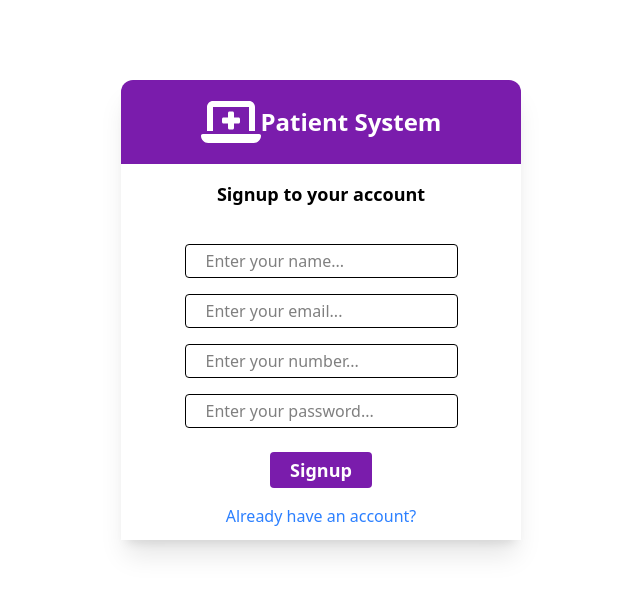
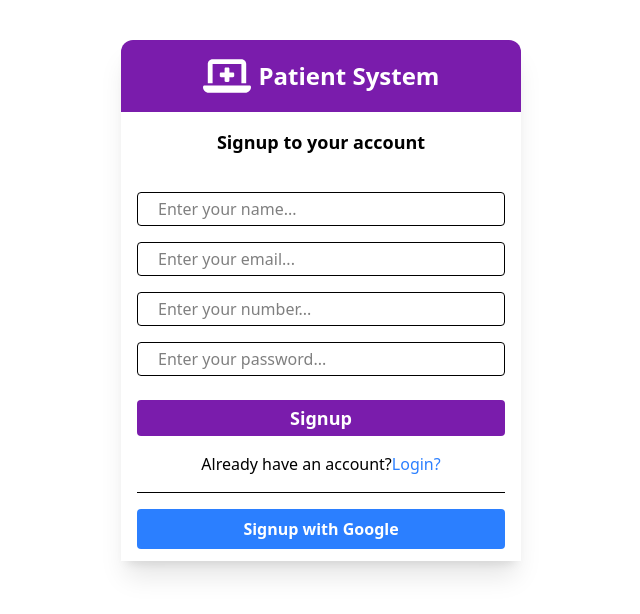
Before and after one commit to Anmolsharma1228/DoctorAppointmentWeb, a React (Vite) app in the folder frontend/: page / in a window 1280 px wide. Shown: the top 614 px of the page, without its empty margins (319-959 px from the left). Built offline with nearby package versions, Linux system fonts and the light colour scheme.

Commit message:
add firebase

```diff
--- a/frontend/package.json
+++ b/frontend/package.json
@@ -12,6 +12,7 @@
   "dependencies": {
     "@tailwindcss/vite": "^4.1.4",
     "axios": "^1.8.4",
+    "firebase": "^11.10.0",
     "react": "^19.0.0",
     "react-dom": "^19.0.0",
     "react-icons": "^5.5.0",
--- a/frontend/src/Components/Header.jsx
+++ b/frontend/src/Components/Header.jsx
@@ -6,14 +6,20 @@ import { getPatientData } from "../Action/Action";
 import { ImCross } from "react-icons/im";
 import { Link, NavLink, useNavigate } from "react-router-dom";
 import profile from "../assets/profile.jpg";
+import { handleLogout } from "./firbase";
 
 const Header = () => {
   const [toggle, setToggle] = useState(false);
+  const [user, setUser] = useState(null);
   const dispatch = useDispatch();
   const navigate = useNavigate();
 
 
   useEffect(()=>{
+     const stored = localStorage.getItem("user");
+    if (stored) {
+      setUser(JSON.parse(stored));
+    }
 dispatch(getPatientData())
   },[dispatch])
 
@@ -61,7 +67,11 @@ dispatch(getPatientData())
 
         <div className="py-6 text-center">
           <img src={profile} alt="Profile" className="w-[80px] h-[80px] rounded-full mx-auto" />
-          <p className="font-semibold mt-2">Lorem Ipsum</p>
+           {user && (
+        <div className="text-sm">
+        <span className="font-semibold">{user.name}</span>
+        </div>
+      )}
         </div>
         <div className="md:hidden ml-4 text-center font-semibold flex flex-col my-2">
           <NavLink
@@ -88,7 +98,7 @@ dispatch(getPatientData())
             <FaCheck />
             Patient
           </Link>
-          <button onClick={LogoutButton} className="flex items-center justify-center gap-2 text-gray-800 bg-white py-2 rounded-r-full font-semibold text-lg cursor-pointer">
+          <button onClick={() => handleLogout(navigate)} className="flex items-center justify-center gap-2 text-gray-800 bg-white py-2 rounded-r-full font-semibold text-lg cursor-pointer">
             <FaRegUser />
             Logout
           </button>
--- /dev/null
+++ b/frontend/src/Components/firbase.js
@@ -0,0 +1,53 @@
+// firebase.js
+import { initializeApp } from "firebase/app";
+import {
+  getAuth,
+  GoogleAuthProvider,
+  signInWithPopup,
+  signOut,
+} from "firebase/auth";
+
+const firebaseConfig = {
+  apiKey: "AIzaSyBOKz2XUodL29IEPjXtfrioM8tzgd8wO9w",
+  authDomain: "authentication-183b4.firebaseapp.com",
+  projectId: "authentication-183b4",
+  storageBucket: "authentication-183b4.appspot.com",
+  messagingSenderId: "1079006258747",
+  appId: "1:1079006258747:web:9aa9022b912d64e3b81e1e",
+};
+
+const app = initializeApp(firebaseConfig);
+const auth = getAuth(app);
+const googleProvider = new GoogleAuthProvider();
+
+// ✅ Save user in localStorage after Google login
+const handleGoogleLogin = async (setError, navigate) => {
+  try {
+    const result = await signInWithPopup(auth, googleProvider);
+    const user = result.user;
+
+    // Save name and email
+    localStorage.setItem("user", JSON.stringify({
+      name: user.displayName,
+      email: user.email
+    }));
+
+    setError("");
+    navigate("/home"); // redirect
+  } catch (error) {
+    console.error("Google login failed:", error);
+    setError("Google login failed. Please try again.");
+  }
+};
+
+const handleLogout = async (navigate) => {
+  try {
+    await signOut(auth);
+    localStorage.removeItem("user"); // ✅ clear user
+    navigate("/login");
+  } catch (error) {
+    console.error("Logout error:", error);
+  }
+};
+
+export { auth, googleProvider, handleGoogleLogin, handleLogout };
--- a/frontend/src/Pages/Login.jsx
+++ b/frontend/src/Pages/Login.jsx
@@ -1,4 +1,3 @@
-// src/Pages/Login.js
 import React, { useState } from "react";
 import { useDispatch } from "react-redux";
 import { login } from "../Action/Action";
@@ -6,9 +5,12 @@ import { useNavigate, Link } from "react-router-dom";
 import { ToastContainer } from "react-toastify";
 import { handleError, handleSuccess } from "../Components/utils";
 
+// ✅ Import Google login function
+import { handleGoogleLogin } from "../Components/firbase";
+
 const Login = () => {
   const [formdata, setformdata] = useState({ email: "", password: "" });
-  const [error, seterror] = useState({ email: "", password: "" });
+  const [error, seterror] = useState({ email: "", password: "", google: "" });
 
   const dispatch = useDispatch();
   const navigate = useNavigate();
@@ -66,7 +68,8 @@ const Login = () => {
     <div className="flex items-center justify-center mt-14 text-center">
       <div className="w-[350px] sm:w-[400px] shadow-xl mx-3 sm:mx-0">
         <h1 className="text-2xl font-semibold my-4">Login to your account</h1>
-        <form onSubmit={handleSubmit} className="py-3">
+
+        <form onSubmit={handleSubmit} className="py-3 px-4 flex flex-col">
           <input
             type="email"
             name="email"
@@ -89,18 +92,30 @@ const Login = () => {
             <p className="text-red-500 text-sm">{error.password}</p>
           )}
 
-          <div className="my-4 text-white font-semibold text-lg">
-            <button
-              type="submit"
-              className="cursor-pointer bg-[#7A1CAC] px-5 py-1 rounded-sm"
-            >
-              Login
-            </button>
-          </div>
+          <button
+            type="submit"
+            className="my-4 bg-[#7A1CAC] text-white font-semibold text-lg px-5 py-1 rounded-sm"
+          >
+            Login
+          </button>
+
           <p className="text-blue-500">
             <Link to="/">Don't have an account?</Link>
           </p>
+
+          <hr className="my-4" />
+
+          <button
+            type="button"
+            onClick={() => handleGoogleLogin(seterror, navigate)}
+            className="bg-blue-500 text-white px-4 py-2 rounded-sm"
+          >
+            Login with Google
+          </button>
+
+          {error.google && <p className="text-red-500 text-sm">{error.google}</p>}
         </form>
+
         <ToastContainer />
       </div>
     </div>
--- a/frontend/src/Pages/Signup.jsx
+++ b/frontend/src/Pages/Signup.jsx
@@ -3,8 +3,9 @@ import { FaLaptopMedical } from "react-icons/fa6";
 import { useDispatch } from "react-redux";
 import { addData } from "../Action/Action";
 import { useNavigate, Link } from "react-router-dom";
-import {ToastContainer} from "react-toastify";
+import { ToastContainer } from "react-toastify";
 import { handleError, handleSuccess } from "../Components/utils";
+import { handleGoogleLogin } from "../Components/firbase"; // ✅ import Google login
 
 const Signup = () => {
   const [formdata, setformdata] = useState({
@@ -19,6 +20,7 @@ const Signup = () => {
     email: "",
     contact_number: "",
     password: "",
+    google: "", // ✅ for Google login errors
   });
 
   const navigate = useNavigate();
@@ -91,17 +93,19 @@ const Signup = () => {
       });
   };
 
-
   return (
-    <div className="flex items-center justify-center mt-20 text-center">
+    <div className="flex items-center justify-center mt-10 text-center">
       <div className="w-[350px] sm:w-[400px] shadow-xl mx-3 sm:mx-0">
-        <div className="rounded-t-xl flex items-center justify-center bg-[#7A1CAC] text-white py-3">
-          <FaLaptopMedical className="text-6xl" />
-          <h1 className="text-center font-semibold text-2xl">Patient System</h1>
+        <div className="rounded-t-xl flex items-center justify-center bg-[#7A1CAC] text-white py-3 gap-2">
+          <FaLaptopMedical className="text-5xl" />
+          <h1 className="font-semibold text-2xl">Patient System</h1>
         </div>
-        <div className="">
+        <div>
           <h1 className="py-4 font-semibold text-lg">Signup to your account</h1>
-          <form onSubmit={handleSubmit} className="py-3 rounded-b-xl">
+          <form
+            onSubmit={handleSubmit}
+            className="py-3 px-4 rounded-b-xl flex flex-col"
+          >
             <input
               type="text"
               name="name"
@@ -137,7 +141,7 @@ const Signup = () => {
             )}
 
             <input
-              type="text"
+              type="password"
               name="password"
               value={formdata.password}
               onChange={handleChange}
@@ -148,19 +152,33 @@ const Signup = () => {
               <p className="text-red-500 text-sm">{error.password}</p>
             )}
 
-            <div className="my-4 text-white font-semibold text-lg">
             <button
               type="submit"
-                className="cursor-pointer bg-[#7A1CAC] px-5 py-1 rounded-sm"
+              className="my-4 bg-[#7A1CAC] text-white font-semibold text-lg px-5 py-1 rounded-sm"
             >
               Signup
             </button>
-            </div>
-            <p className="text-blue-500">
-              <Link to="/Login">Already have an account?</Link>
+
+            <p>
+              <span>
+                Already have an account?
+                <Link to="/Login" className="text-blue-500">Login?</Link>
+              </span>
             </p>
+
+            <hr className="my-4" />
+            <button
+              type="button"
+              onClick={() => handleGoogleLogin(seterror, navigate)}
+              className="bg-blue-500 text-white font-semibold px-4 py-2 rounded-sm"
+            >
+              Signup with Google
+            </button>
+            {error.google && (
+              <p className="text-red-500 text-sm">{error.google}</p>
+            )}
           </form>
-          <ToastContainer/>
+          <ToastContainer />
         </div>
       </div>
     </div>
```
Also changed, not shown: 1 other file (tests, documents, lock files or other folders). Lines whose indentation alone changed are shown as unchanged.
